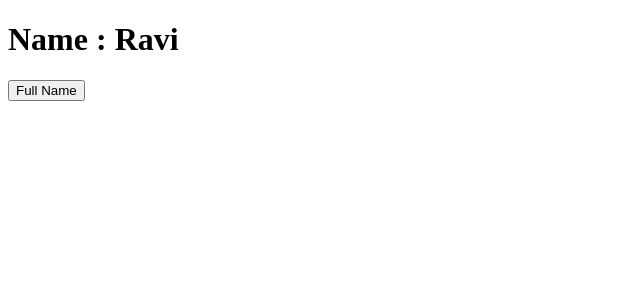
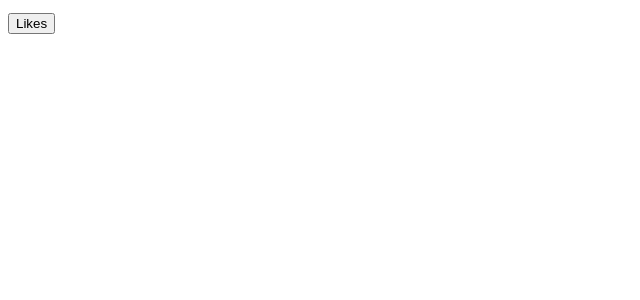
Before and after one commit to Ravi-Mk01/React, a React (Vite) app in the folder Day-4/UseState-apps/: page / in a window 1280 px wide. Shown: the top 300 px of the page, without its empty margins (0-640 px from the left). Built offline with nearby package versions, Linux system fonts and the light colour scheme.

Commit message:
Add ChangeName component

```diff
--- a/Day-4/UseState-apps/src/main.jsx
+++ b/Day-4/UseState-apps/src/main.jsx
@@ -4,11 +4,13 @@ import App from './App.jsx'
 import Counter from './Counter.jsx'
 import ShowHide from './ShowHide.jsx'
 import ChangeName from './ChangeName.jsx'
+import LikeButton from './LikeButton.jsx'
 createRoot(document.getElementById('root')).render(
 
     // <App />
     //  <Counter/>
     // <ShowHide/>
-    <ChangeName/>
+    //  <ChangeName/>
+    <LikeButton/>
 
 )
```
